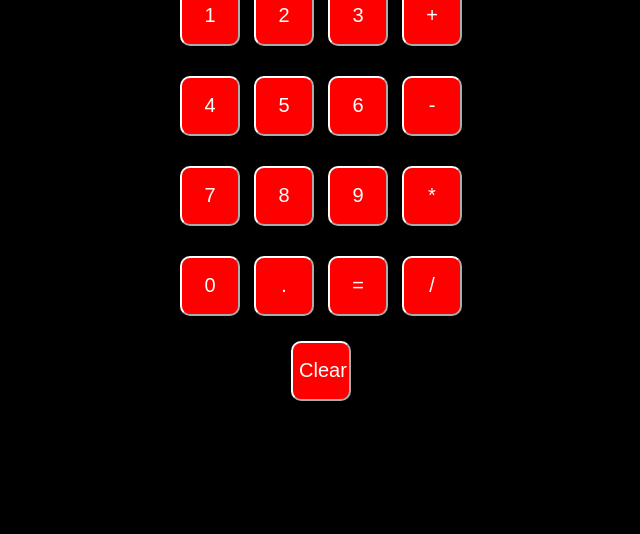
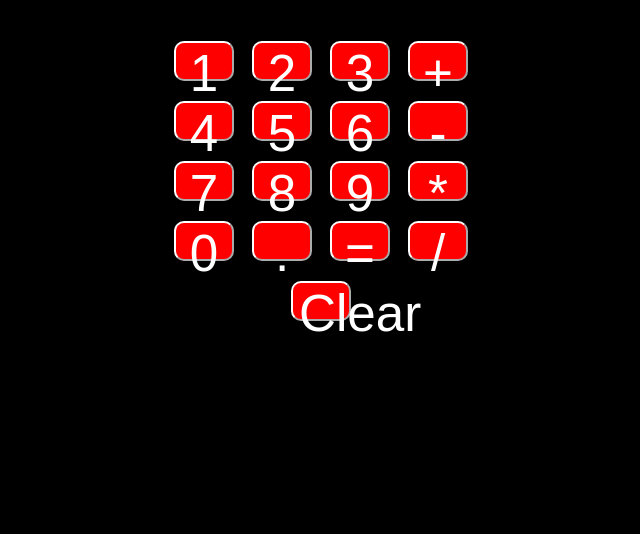
Before and after one commit to Diksha0032/calci_js, a plain HTML site: page index.html in a window 1280 px wide. Shown: the part 282-816 px from the top of the page, without its empty margins (319-959 px from the left). Drawn offline with Linux system fonts and the light colour scheme.

Commit message:
text n button flex n px to vw

```diff
--- a/index.html
+++ b/index.html
@@ -16,7 +16,11 @@
   }
 
   p {
-    margin: 5px 0;
+    display:flex;
+    justify-content:center;
+    flex-wrap:wrap;
+    gap:0.5rem;
+    margin: 0;
   }
 
   button {
@@ -34,16 +38,23 @@
       border-color: white;
       background-color: red;
       color:white;
-      width:60px;
-      height:60px;
+      width:18vw;
+      height:18vw;
       font-size: 20px;
+      max-width:60px;
+      max-height:40px;
+      font-size:4vw;
     }
 
     #Input-display{
       color: white;
-      font-size: 60px;
+      font-size: 10vw;
     }
 
+    #Output-display{
+      color: white;
+      font-size: 10vw;
+    }
 
   </style>
   <head>
```
